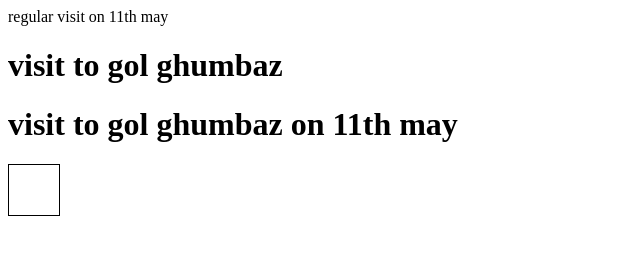
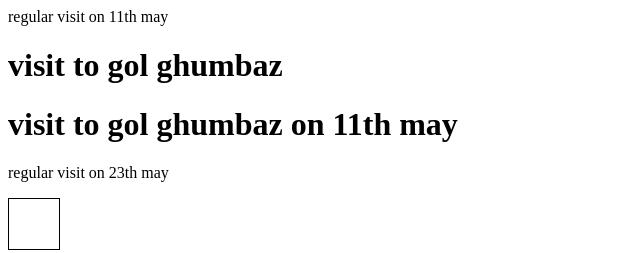
Before and after one commit to Prathamesh0506-spec/practise, a plain HTML site: page index.html in a window 1280 px wide. Shown: the whole page, without its empty margins (0-640 px from the left). Drawn offline with Linux system fonts and the light colour scheme.

```diff
--- a/index.html
+++ b/index.html
@@ -11,7 +11,7 @@
     <h1>visit to gol ghumbaz</h1>
     <h1>visit to gol ghumbaz on 11th may</h1>
     <div class="RegularVisit.1">
-
+        <p1>regular visit on 23th may</p>
     </div>
     <div class="box2"></div>
     <script src="script.js"></script>
```
